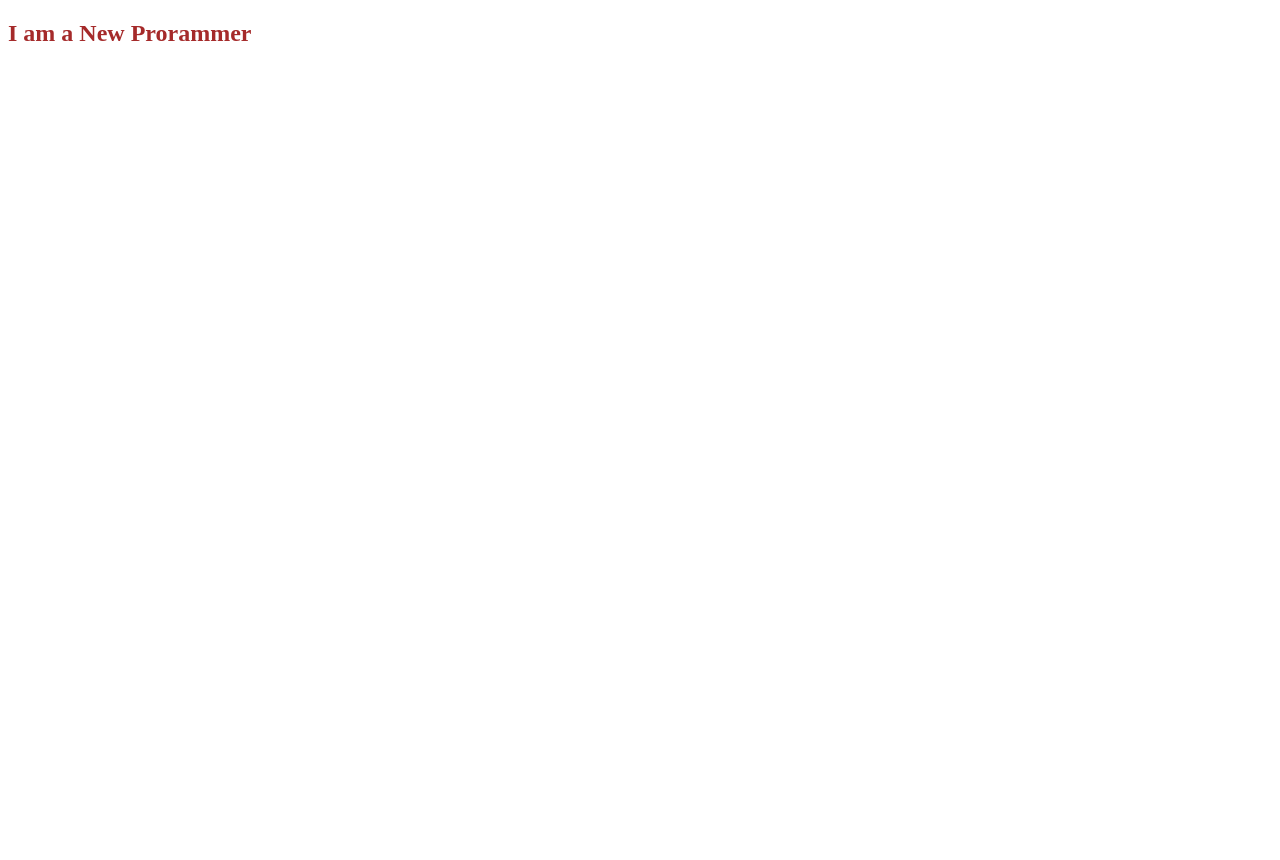
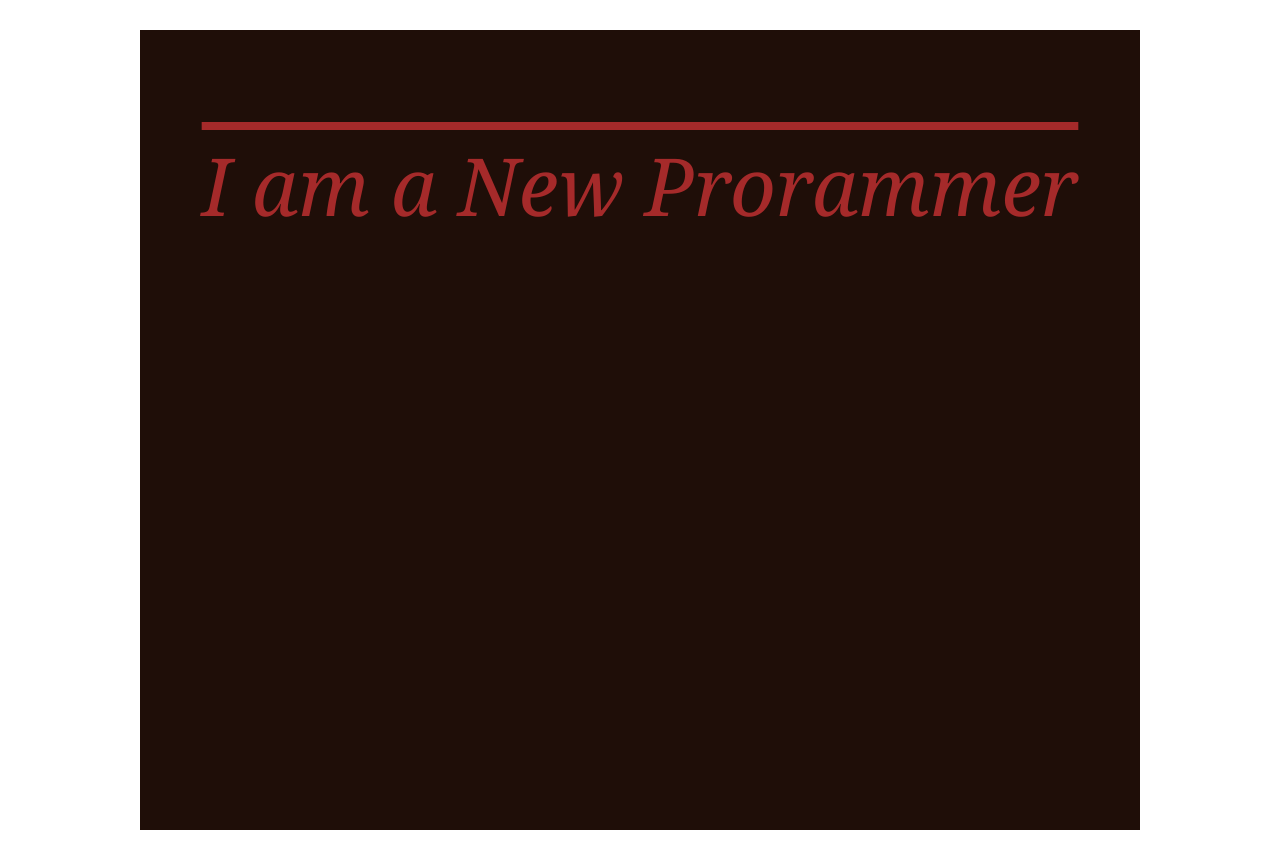
Before and after one commit to shovon-div/html-css-file, a plain HTML site: page index.html in a window 1280 px wide. Before the commit the page ends 800 px from the top, so only its background shows below. Drawn offline with Linux system fonts and the light colour scheme.

Commit message:
creat heading section

```diff
--- a/index.html
+++ b/index.html
@@ -8,6 +8,8 @@
     <link rel="shortcut icon" href="https://img.icons8.com/?size=48&id=20909&format=png" type="image/x-icon">
 </head>
 <body>
-    <h2>I am a New Prorammer</h2>
+    <div id="heading-parent">
+        <h2>I am a New Prorammer</h2>
+    </div>
 </body>
 </html>
--- a/style/style.css
+++ b/style/style.css
@@ -1,3 +1,25 @@
+*{
+    margin: 0;
+    padding: 0;
+}
 h2{
     color: brown;
+    font-style: italic;
+    font-weight: lighter;
+    font-family: Georgia, 'Times New Roman', Times, serif;
+    text-decoration: overline;
+    font-size: 80px;
+    text-align: center;
 }
+#heading-parent{
+    background-color: rgb(31, 14, 8);
+    height: 600px;
+    padding: 100px 0;
+    width: 1000px;
+    /* margin-top: 30px;
+    margin-bottom: 30px;
+    margin-left: auto;
+    margin-right: auto;
+     */
+    margin: 30px auto;
+}
```
